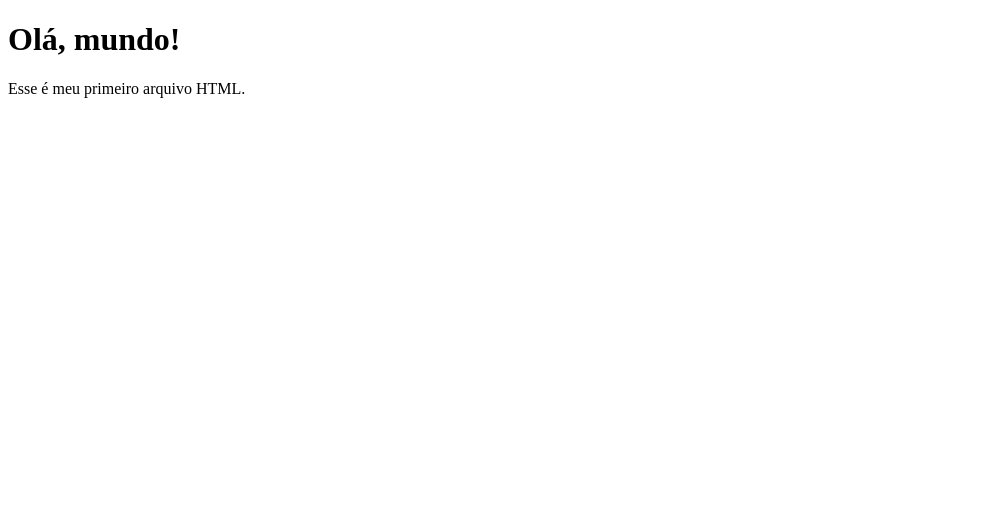
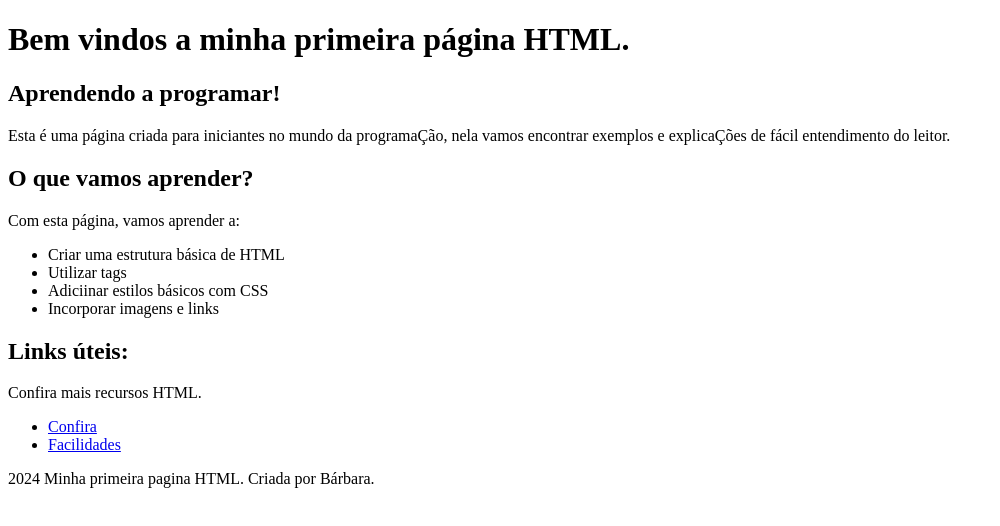
Before and after one commit to barbaralfonseca/meninas, a plain HTML site: page index.html in a window 1280 px wide. Shown: the whole page, without its empty margins (0-1000 px from the left). Drawn offline with Linux system fonts and the light colour scheme.

Commit message:
Add files via upload

```diff
--- a/index.html
+++ b/index.html
@@ -1,12 +1,40 @@
 <!DOCTYPE html>
 <html lang="pt-BR">
+
 <head>
     <meta charset="UTF-8">
     <meta name="viewport" content="width=device-width, initial-scale=1.0">
     <title>Primeira página HTML</title>
 </head>
+
 <body>
-    <h1>Olá, mundo!</h1>
-    <p>Esse é meu primeiro arquivo HTML.</p>
+    <header>
+        <h1>Bem vindos a minha primeira página HTML.</h1>
+    </header>
+    <main>
+        <h2> Aprendendo a programar!</h2>
+        <p>Esta é uma página criada para iniciantes no mundo
+             da programaÇão, nela vamos encontrar exemplos e explicaÇões de fácil entendimento do leitor.</p>
+             <h2>O que vamos aprender?</h2>
+             <p>Com esta página, vamos aprender a:</p>
+             <ul>
+                <li> Criar uma estrutura básica de HTML</li>
+                <li> Utilizar tags</li>
+                <li> Adiciinar estilos básicos com CSS</li>
+                <li>Incorporar imagens e links</li>
+             </ul>
+             <h2> Links úteis: </h2>
+             <p> Confira mais recursos HTML.</p>
+             <ul>
+                <li><a href="https://www.hostgator.com.br/blog/linguagens-programacao-faceis-aprender/" target="_blank">Confira</a></li>
+                <li><a href="https://programathor.com.br/blog/10_melhores_linguagens_de_programacao_para_iniciantes/" target="_blank">Facilidades</a>
+                </li>
+             </ul>
+
+    </main>
+    <footer>
+        <p> 2024 Minha primeira pagina HTML. Criada por Bárbara.</p>
+    </footer>
 </body>
+
 </html>
```
